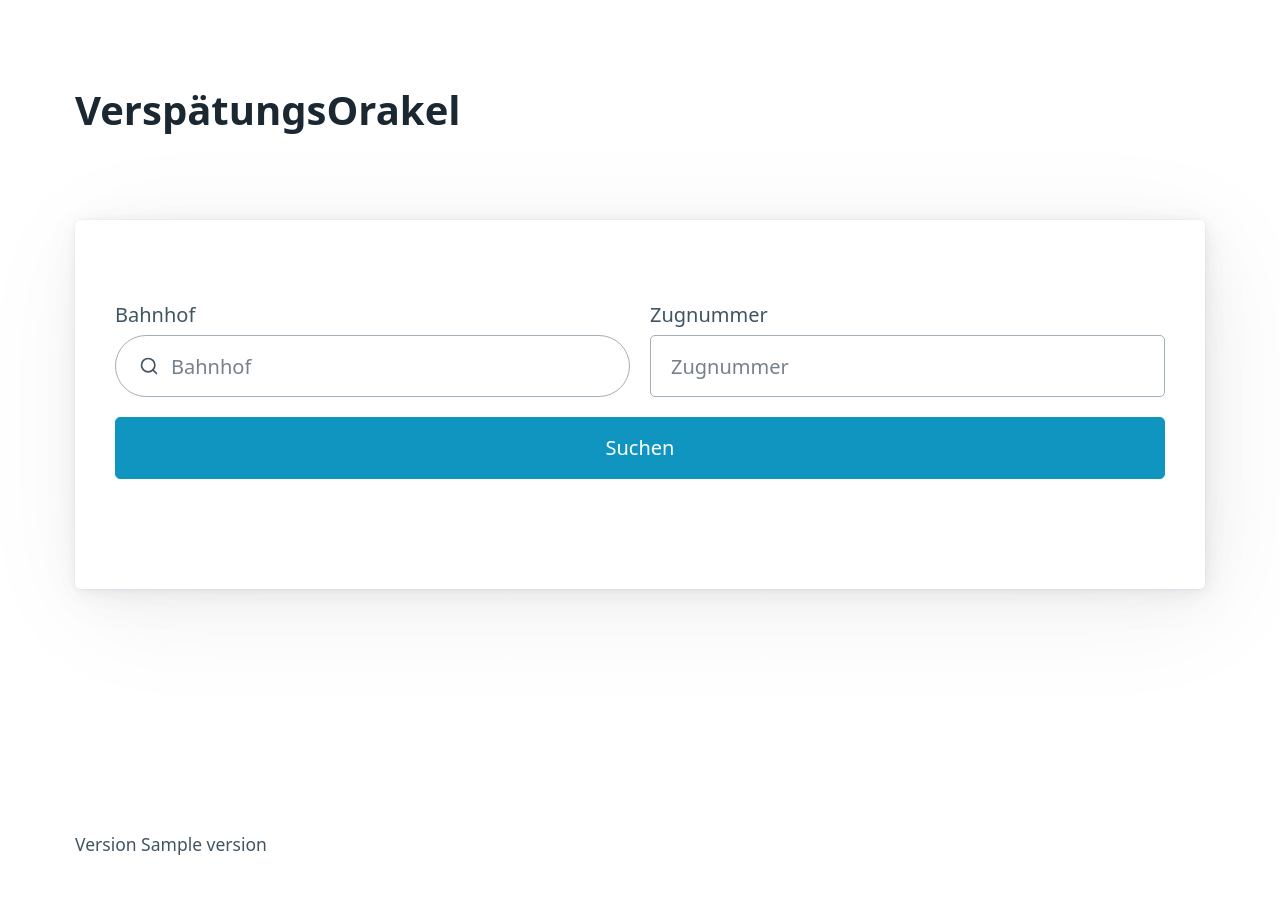
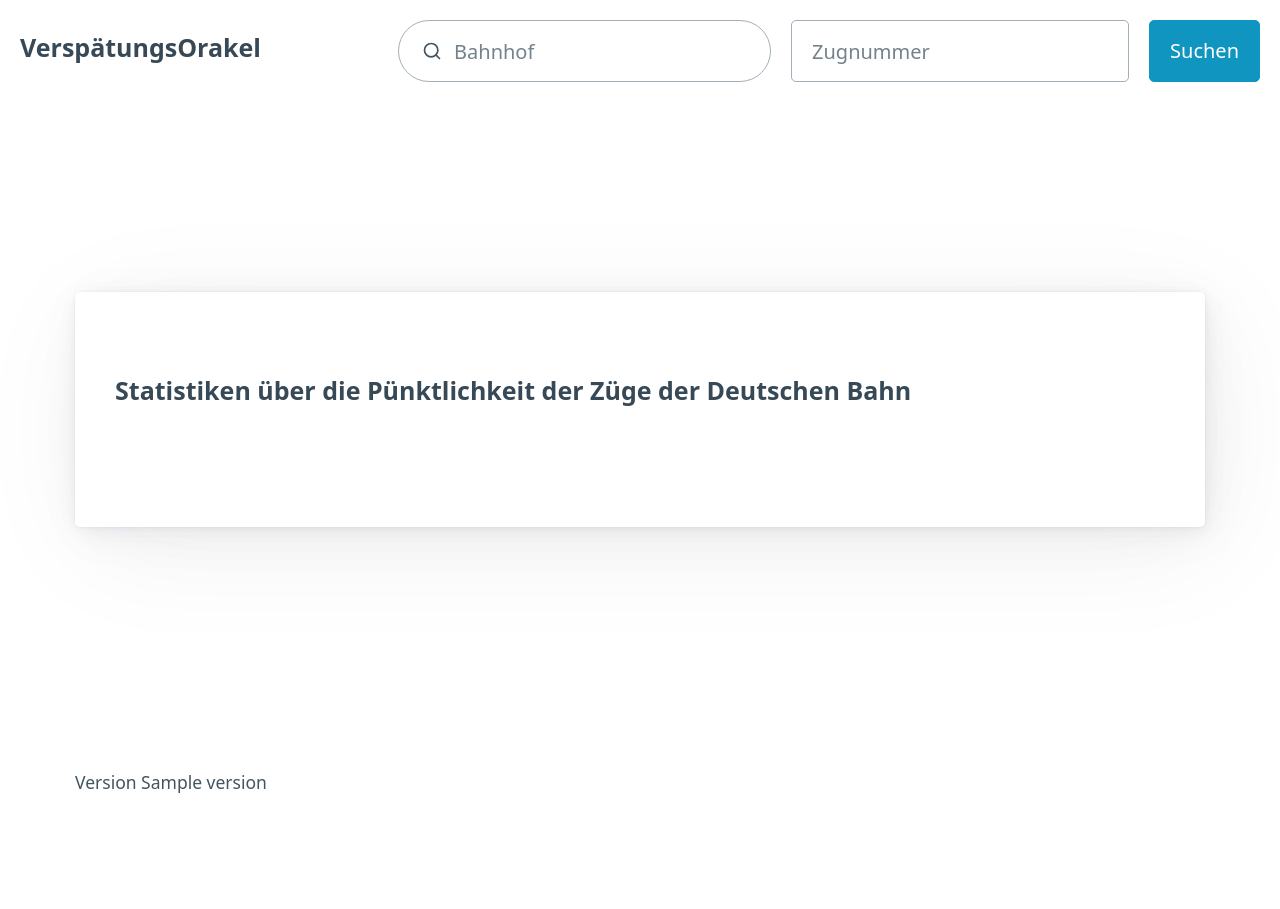
Before and after one commit to Jugendhackt/VerspaetungsOrakel, a Python web app: template templates/index.html in a window 1280 px wide. Shown: the top 909 px of the page. After the commit the page ends 793 px from the top, so only its background shows below. Run offline with Jinja, Linux system fonts and the light colour scheme; the template is opened without the code that fills it: most values are stand-ins (such as "Sample title", 1, 10 or a date in 2020); some libraries are stand-ins or nearby versions.

Commit message:
chore: more compact layout

```diff
--- a/templates/api/data.html
+++ b/templates/api/data.html
@@ -1,4 +1,3 @@
-<article>
 <header>
   <hgroup>
     <h2>{{ train.type + " " + train.number }} - {{ station.name }}</h2>
@@ -48,4 +47,3 @@
 
   draw();
 </script>
-</article>
--- a/templates/index.html
+++ b/templates/index.html
@@ -18,14 +18,13 @@
   </head>
 
   <body>
-    <main class="container">
-      <h1>VerspätungsOrakel</h1>
-
-      <article>
+    <nav class="container-fluid">
+      <ul>
+        <li> <a href="/"><h4>VerspätungsOrakel</h4></a> </li>
+      </ul>
       <form hx-get="/api/v1/data" hx-target="#search_result">
-          <div class="grid">
-            <div>
-              <label for="station">Bahnhof </label>
+        <ul>
+          <li>
             <input
                 id="station"
                 name="station"
@@ -38,10 +37,8 @@
                 hx-trigger="keyup changed throttle:200ms"
             />
             <datalist id="stations"></datalist>
-            </div>
-
-            <div>
-              <label for="train">Zugnummer</label>
+          </li>
+          <li>
             <input
                 type="text"
                 id="train"
@@ -54,14 +51,18 @@
                 hx-trigger="keyup changed throttle:200ms"
             />
             <datalist id="trains"></datalist>
-            </div>
-          </div>
+          </li>
+          <li>
+            <button type="submit">Suchen</button>
+          </li>
+        </ul>
+      </form>
+    </nav>
 
-          <button type="submit">Suchen</button>
-        </form>
+    <main class="container">
+      <article id="search_result">
+        <h4>Statistiken über die Pünktlichkeit der Züge der Deutschen Bahn</h4>
       </article>
-
-      <div id="search_result"></div>
     </main>
 
     <footer class="container">
```
Also changed, not shown: templates/api/data_error.html (+4 -6 lines). Lines whose indentation alone changed are shown as unchanged.
